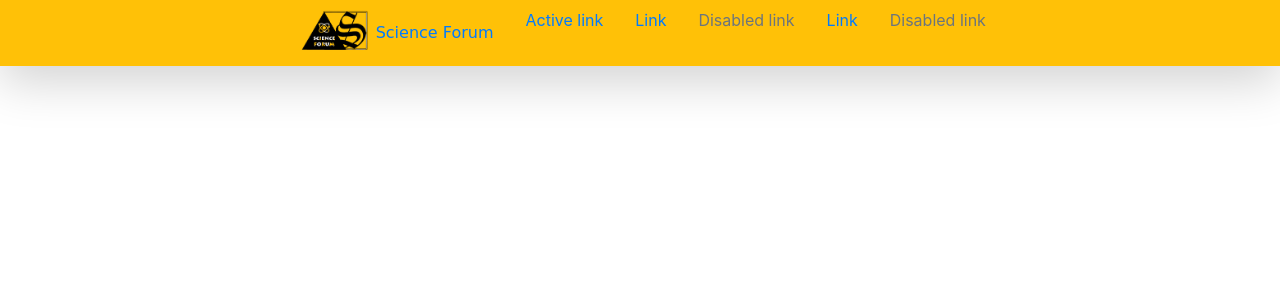
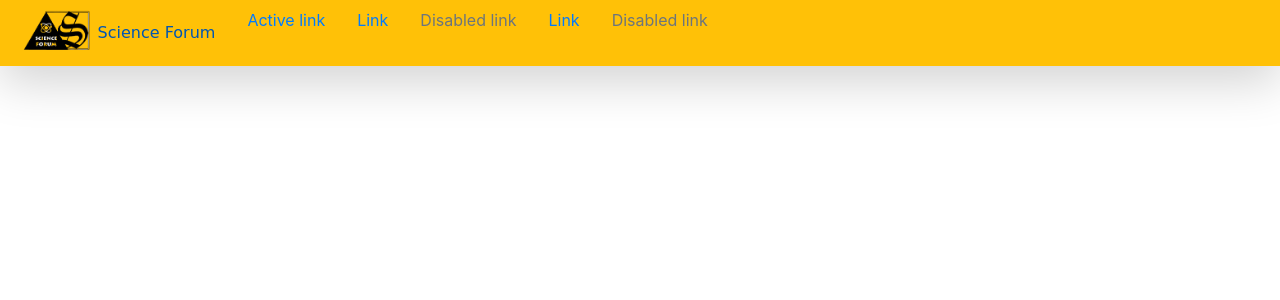
Before and after one commit to rajatyadav8540/sciforum, a Django app: template templates/base.html in a window 1280 px wide. Shown: the top 300 px of the page. Run offline with Django 3.2, Linux system fonts and the light colour scheme; the template is opened without the code that fills it, so the values that code supplies are empty; some libraries are stand-ins or nearby versions; some web fonts are replaced.

Commit message:
Third Commit yg

```diff
--- a/templates/navbar.html
+++ b/templates/navbar.html
@@ -1,21 +1,21 @@
 {%load static%}
-<ul class="nav justify-content-center bg-warning shadow-lg">
-    <li class="nav-item">
+<ul class="nav  bg-warning shadow-lg">
+    <li class="nav-item" >
         <a class="nav-link active" href="#" style="font-family: 'Vampiro One', cursive;"><img src="/static/img/logo.png" height="50" class="font-weight-bolder">Science Forum</a>
     </li>
-    <li class="nav-item">
+    <li class="nav-item" >
         <a class="nav-link active" href="#">Active link</a>
     </li>
-    <li class="nav-item">
+    <li class="nav-item" >
         <a class="nav-link" href="#">Link</a>
     </li>
-    <li class="nav-item">
+    <li class="nav-item" >
         <a class="nav-link disabled" href="#">Disabled link</a>
     </li>
-    <li class="nav-item">
+    <li class="nav-item" >
         <a class="nav-link" href="#">Link</a>
     </li>
-    <li class="nav-item">
+    <li class="nav-item" >
         <a class="nav-link disabled" href="#">Disabled link</a>
     </li>
 </ul>
```
